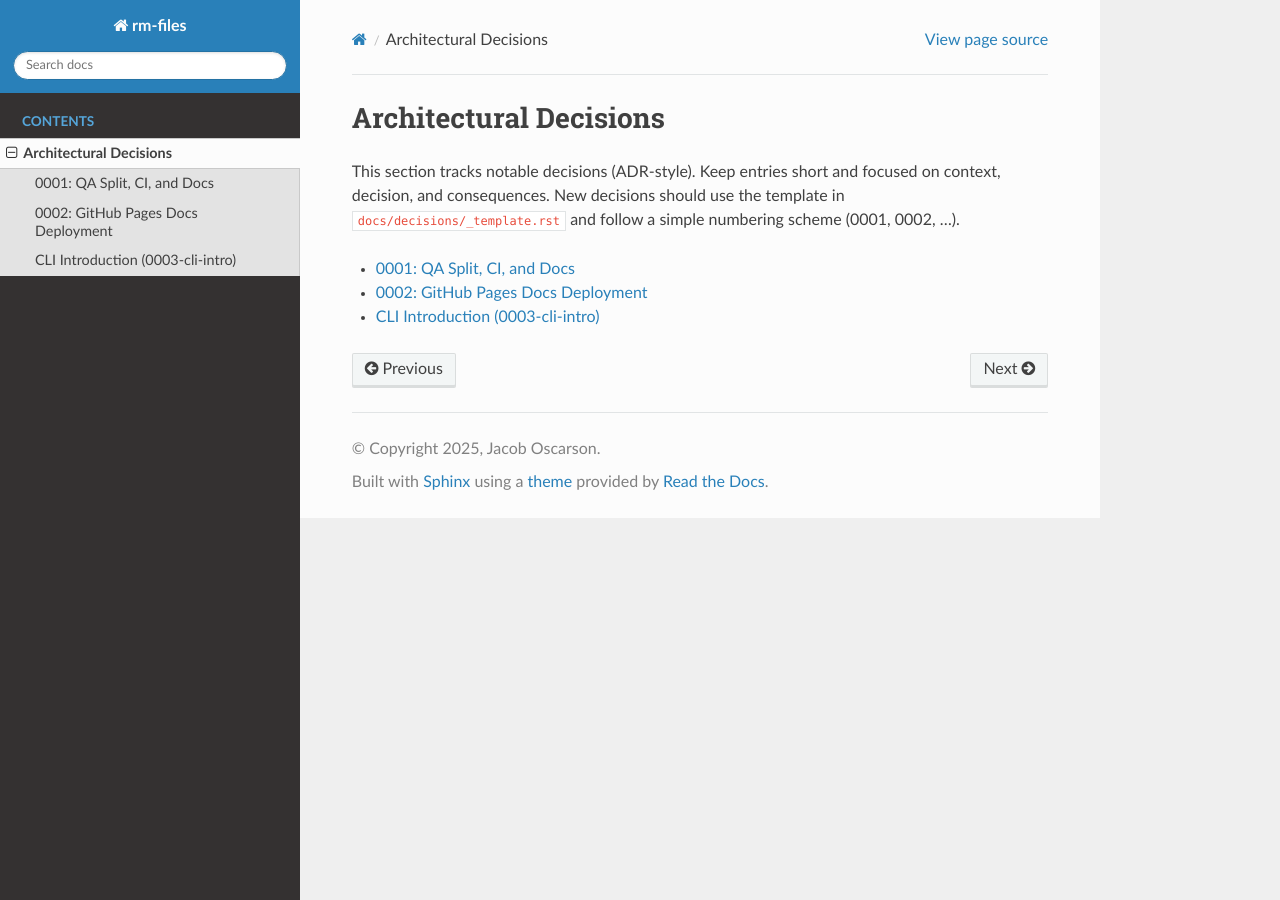
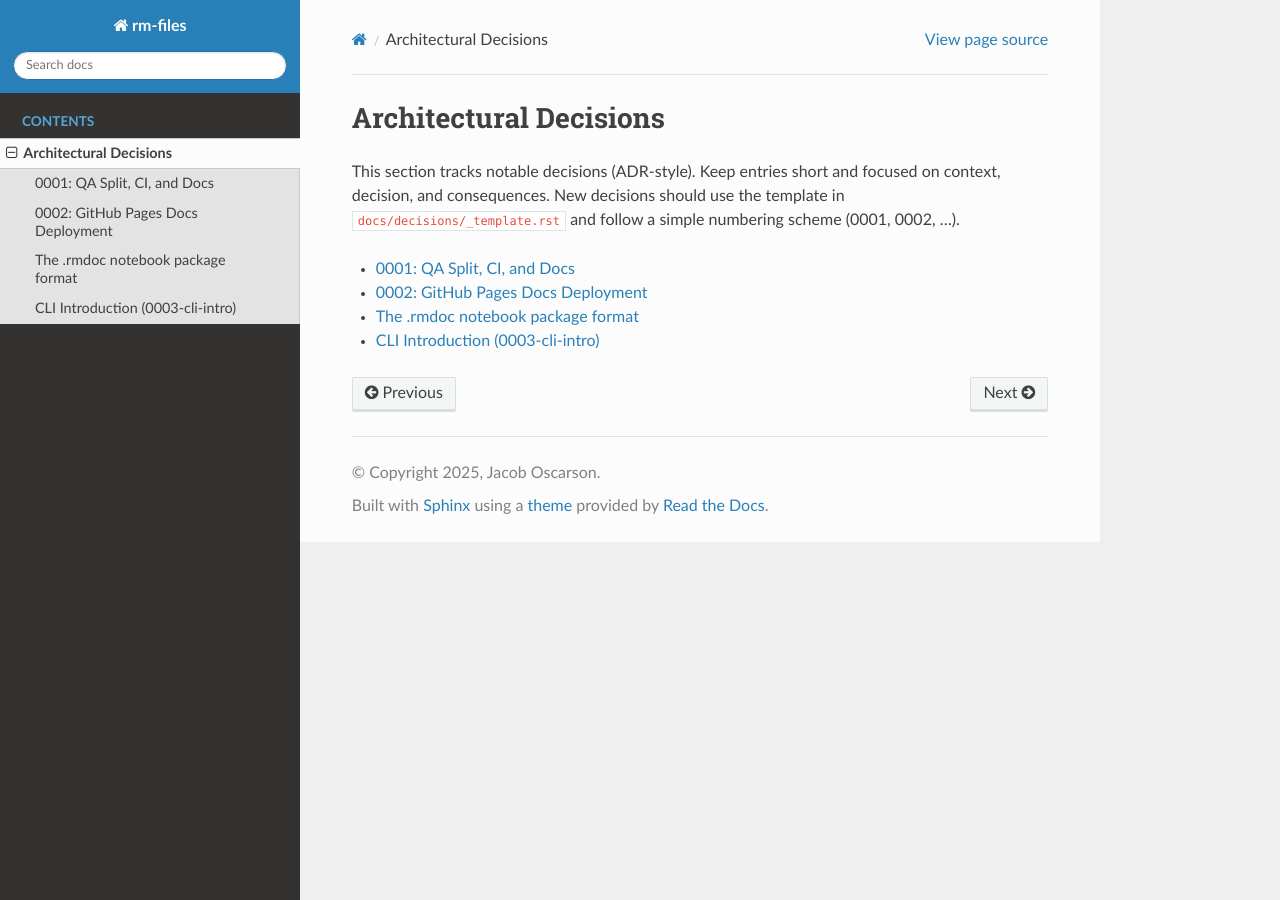
Before and after one commit to jacob414/rm-files, a Sphinx documentation site: the page built from docs/decisions/index.rst, in a window 1280 px wide. Built offline with Sphinx 7.4.7 and the Read the Docs theme 3.1.0, drawn with Linux system fonts in a browser that asks for light colours.

Commit message:
Fixed invalid filenames / index on docs/decisions files

```diff
--- a/docs/decisions/index.rst
+++ b/docs/decisions/index.rst
@@ -11,4 +11,5 @@ scheme (0001, 0002, ...).
 
    0001-qa-split-and-ci
    0002-github-pages-deploy
-   0003-cli-intro
+   0003-rmdoc-archive-format
+   0004-cli-intro
```
Also changed, not shown: docs/decisions/0001-qa-split-and-ci.rst (line endings or trailing spaces), docs/decisions/0002-github-pages-deploy.rst (line endings or trailing spaces), docs/decisions/0003-rmdoc-archive-format.rst (renamed from docs/decisions/00003-rmdoc-archive-format.rst), docs/decisions/0004-cli-intro.rst (renamed from docs/decisions/0003-cli-intro.rst), docs/decisions/_template.rst (line endings or trailing spaces).
